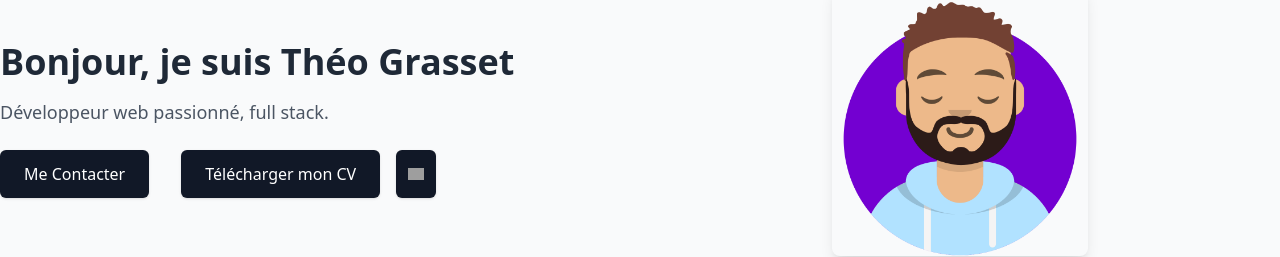
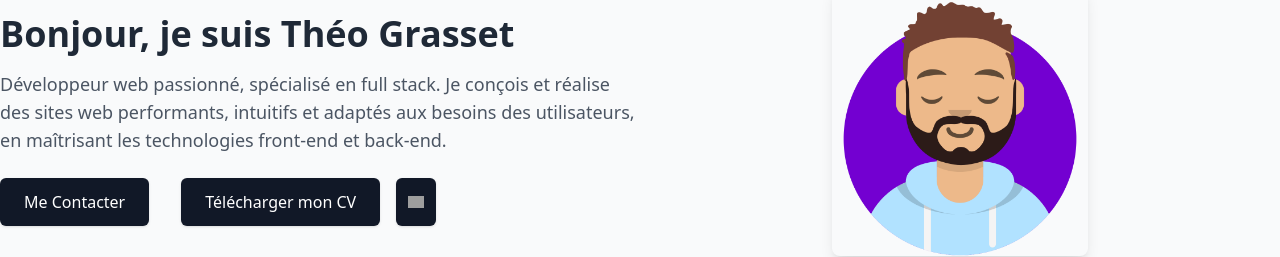
Before and after one commit to theog48/brief2, a plain HTML site: page index.html in a window 1280 px wide. Shown: the part 153-410 px from the top of the page. Drawn offline with nearby package versions, Linux system fonts and the light colour scheme; grey boxes are pictures that could not be loaded.

Commit message:
update mise en forme

```diff
--- a/index.html
+++ b/index.html
@@ -7,8 +7,9 @@
     <script src="https://unpkg.com/@tailwindcss/browser@4"></script>
     <title>Document</title>
 </head>
+
 <body class="bg-gray-50 font-sans scroll-smooth">
-        <!-- Header Section -->
+        <!-- Header-->
         <header class="bg-white shadow fixed top-0 left-0 w-full z-50">
             <div class="container mx-auto flex justify-between items-center py-3 px-4">
                 <div class="text-xl font-semibold text-gray-800">Théo Grasset</div>
@@ -38,13 +39,12 @@
 
         <section class="bg-gray-50 pt-20 pb-12">
             <div class="container mx-auto flex flex-col md:flex-row items-center">
-                <!-- Colonne gauche : Texte de présentation -->
                 <div class="md:w-1/2 text-left">
                     <h1 class="text-4xl font-bold text-gray-800">
                         Bonjour, je suis Théo Grasset
                     </h1>
                     <p class="text-gray-600 mt-4 text-lg">
-                        Développeur web passionné, full stack.
+                        Développeur web passionné, spécialisé en full stack. Je conçois et réalise des sites web performants, intuitifs et adaptés aux besoins des utilisateurs, en maîtrisant les technologies front-end et back-end.
                     </p>
                     <div class="mt-6 flex space-x-4">
                         <a href="#contact" class="bg-gray-900 text-white px-6 py-3 rounded-md shadow hover:bg-gray-700 transition duration-300">
@@ -104,9 +104,7 @@
             </div>
         </section>
 
-
-
-    <!-- Diplômes Section -->
+        <!-- Diplômes -->
     <section id="diplomes" class="py-12 px-4 bg-gray-900 text-white text-center">
         <div class="container mx-auto max-w-4xl">
             <h2 class="text-3xl font-bold mb-6">Diplômes</h2>
@@ -127,15 +125,13 @@
         </div>
     </section>
 
-    <!-- Biographie Section -->
+    <!-- Biographie -->
     <section id="biographie" class="py-12 px-4 bg-white">
         <div class="container mx-auto max-w-4xl flex flex-col lg:flex-row items-center lg:items-start text-gray-800">
-            <!-- Texte à gauche -->
             <div class="lg:w-1/2 text-left">
                 <h2 class="text-3xl font-bold mb-4">Biographie</h2>
                 <p class="text-gray-600 leading-relaxed">
                     Âgé de 23 ans, je suis titulaire d’un baccalauréat STMG (Sciences et Technologies du Management et de la Gestion) et d’un BTS MCO (Management Commercial Opérationnel). Après avoir obtenu ces diplômes, j'ai enrichi mon parcours professionnel en travaillant pendant un an en tant qu’assistant d’éducation au Lycée Emile Peytavin, situé à Mende.
-
                     Cependant, ma véritable passion a toujours été l’informatique. Motivé par un désir profond de m’épanouir dans un domaine qui me passionne depuis longtemps, j’ai pris la décision de me réorienter professionnellement. Cette décision m’a conduit à intégrer une formation de Titre Professionnel Développeur Web et Web Mobile.
 
                     À travers cette formation, je vise à acquérir des compétences techniques solides et à me spécialiser dans la conception et le développement d’applications et de sites web. Cette nouvelle étape représente pour moi une opportunité de faire de ma passion un métier, en combinant créativité et technologie.
@@ -155,7 +151,7 @@
     </section>
 
 
-    <!-- Projets Section -->
+    <!-- Projets -->
     <section id="projets" class="py-12 px-4 bg-gray-900 text-white text-center">
         <div class="container mx-auto max-w-4xl">
             <h2 class="text-3xl font-bold mb-4">Mes Projets</h2>
@@ -196,6 +192,7 @@
             </div>
         </div>
     </section>
+
     <!-- Expérience professionnelle -->
     <section id="experience" class="py-12 px-4 bg-gray-100 text-center">
         <div class="container mx-auto max-w-4xl">
@@ -220,7 +217,8 @@
             </div>
         </div>
     </section>
-    <!-- Formulaire de Contact Section -->
+
+    <!-- Formulaire de Contact -->
     <section id="contact" class="py-12 px-4 bg-gray-900 text-white text-center">
         <div class="container mx-auto max-w-4xl">
             <h2 class="text-3xl font-bold mb-4">Me Contacter</h2>
@@ -249,7 +247,7 @@
     </section>
 
 
-    <!-- Footer Section -->
+    <!-- Footer -->
     <footer class="bg-gray-900 text-white py-4 text-center">
         <div class="container mx-auto">
             <p>&copy; 2025 Théo Grasset. Tous droits réservés.</p>
```
